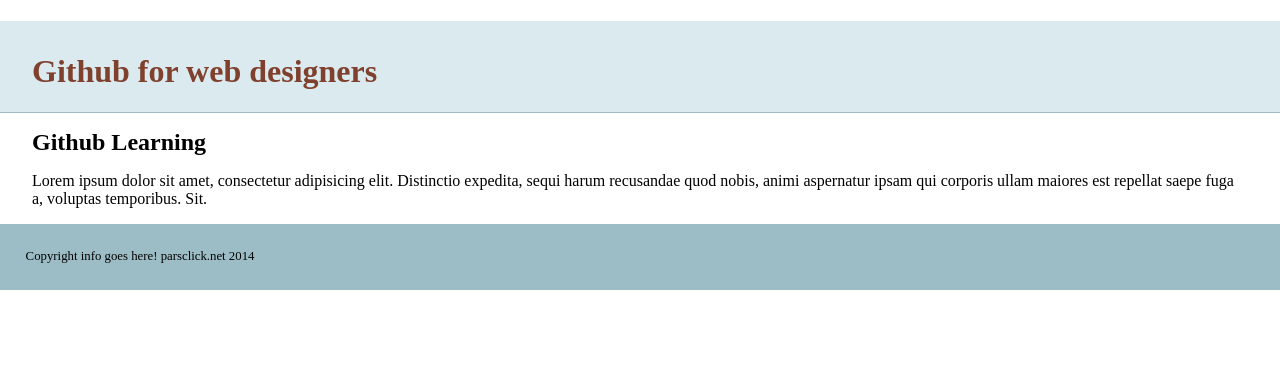
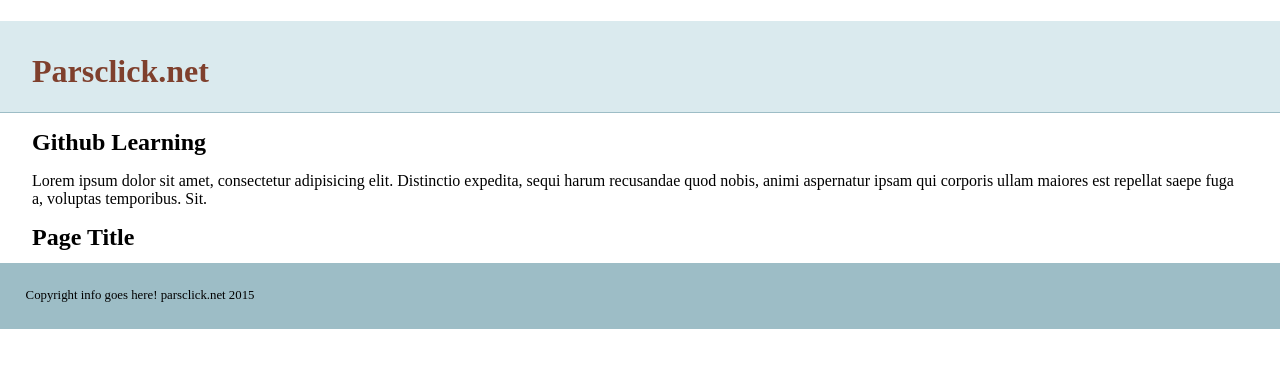
Before and after one commit to arybo599/git-basics, a plain HTML site: page git-basics/index.html in a window 1280 px wide. Drawn offline with nearby package versions, Linux system fonts and the light colour scheme.

Commit message:
added more info

```diff
--- a/git-basics/index.html
+++ b/git-basics/index.html
@@ -6,7 +6,7 @@
     <head>
         <meta charset="utf-8">
         <meta http-equiv="X-UA-Compatible" content="IE=edge,chrome=1">
-        <title>Github for web designers</title>
+        <title>Parsclick</title>
         <meta name="description" content="">
         <meta name="viewport" content="width=device-width">
         <link rel="stylesheet" href="_css/main.css">
@@ -15,7 +15,7 @@
     </head>
     <body>
     <header>
-	<h1><span area-hidden="true" data-icons="&#xE087;" class="github-icon">Github for web designers</span></h1>
+	<h1><span area-hidden="true" data-icons="&#xE087;" class="github-icon">Parsclick.net</span></h1>
     </header>
     <nav id="pageNav">
     </nav>
@@ -23,11 +23,11 @@
     <h2>Github Learning</h2>
 
     <p>Lorem ipsum dolor sit amet, consectetur adipisicing elit. Distinctio expedita, sequi harum recusandae quod nobis, animi aspernatur ipsam qui corporis ullam maiores est repellat saepe fuga a, voluptas temporibus. Sit.</p>
-
+        <h2> Page Title</h2>
     </main>
     <footer>
         Copyright info goes here!
-        parsclick.net 2014
+        parsclick.net 2015
     </footer>
         <script>
 //use the modernizr load to load up external scripts. This will load the scripts asynchronously, but the order listed matters. Although it will load all scripts in parallel, it will execute them in the order listed
```
